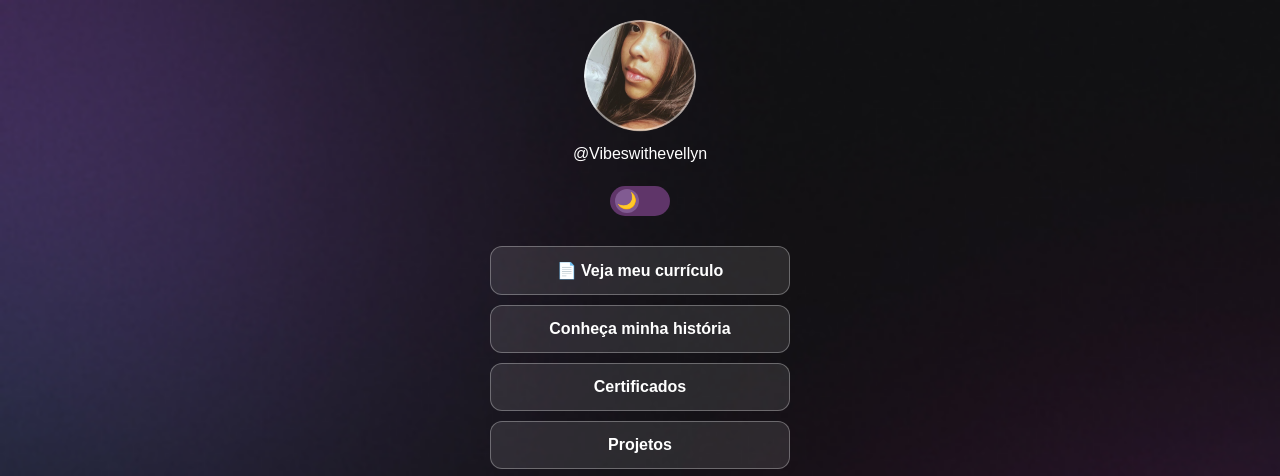
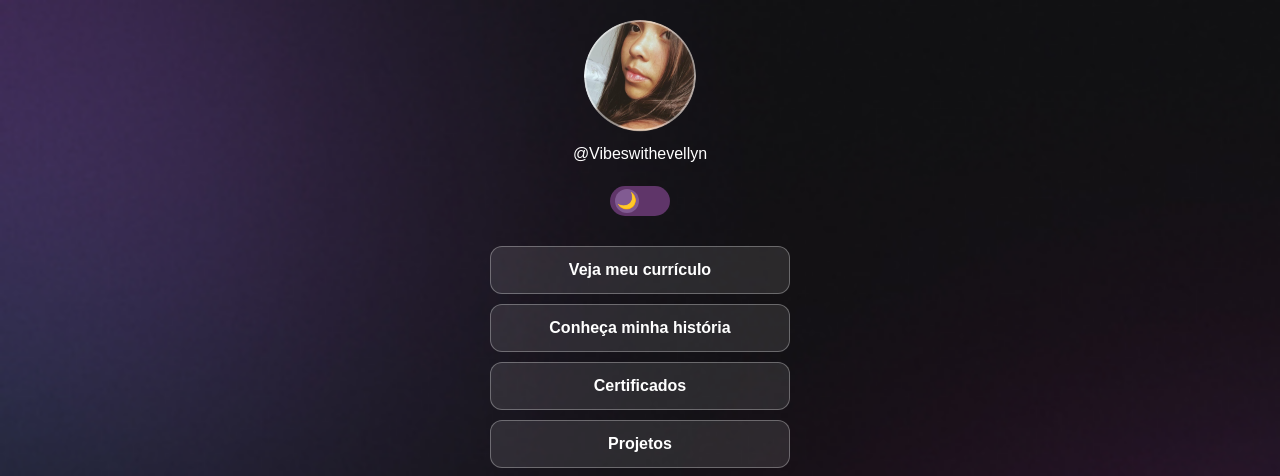
Before and after one commit to evejeto/meu-portifolio., a plain HTML site: page index.html in a window 1280 px wide. Shown: the top 476 px of the page. Drawn offline with nearby package versions, Linux system fonts and the light colour scheme.

Commit message:
Update.index.html

```diff
--- a/index.html
+++ b/index.html
@@ -26,7 +26,7 @@
   </div>
 
   <ul>
-    <li><a href="./Curriculo-Evellyn-Guilherme.docx" target="_blank" download>📄 Veja meu currículo</a></li>
+    <li><a href="./Curriculo-Evellyn-Guilherme.docx" target="_blank" download> Veja meu currículo</a></li>
     <li><a href="./historia.html" target="_blank">Conheça minha história</a></li>
     <li><a href="./Clique para baixar o arquivo certificados (1).html">Certificados</a></li>
     <li><a href="#">Projetos</a></li>
```
